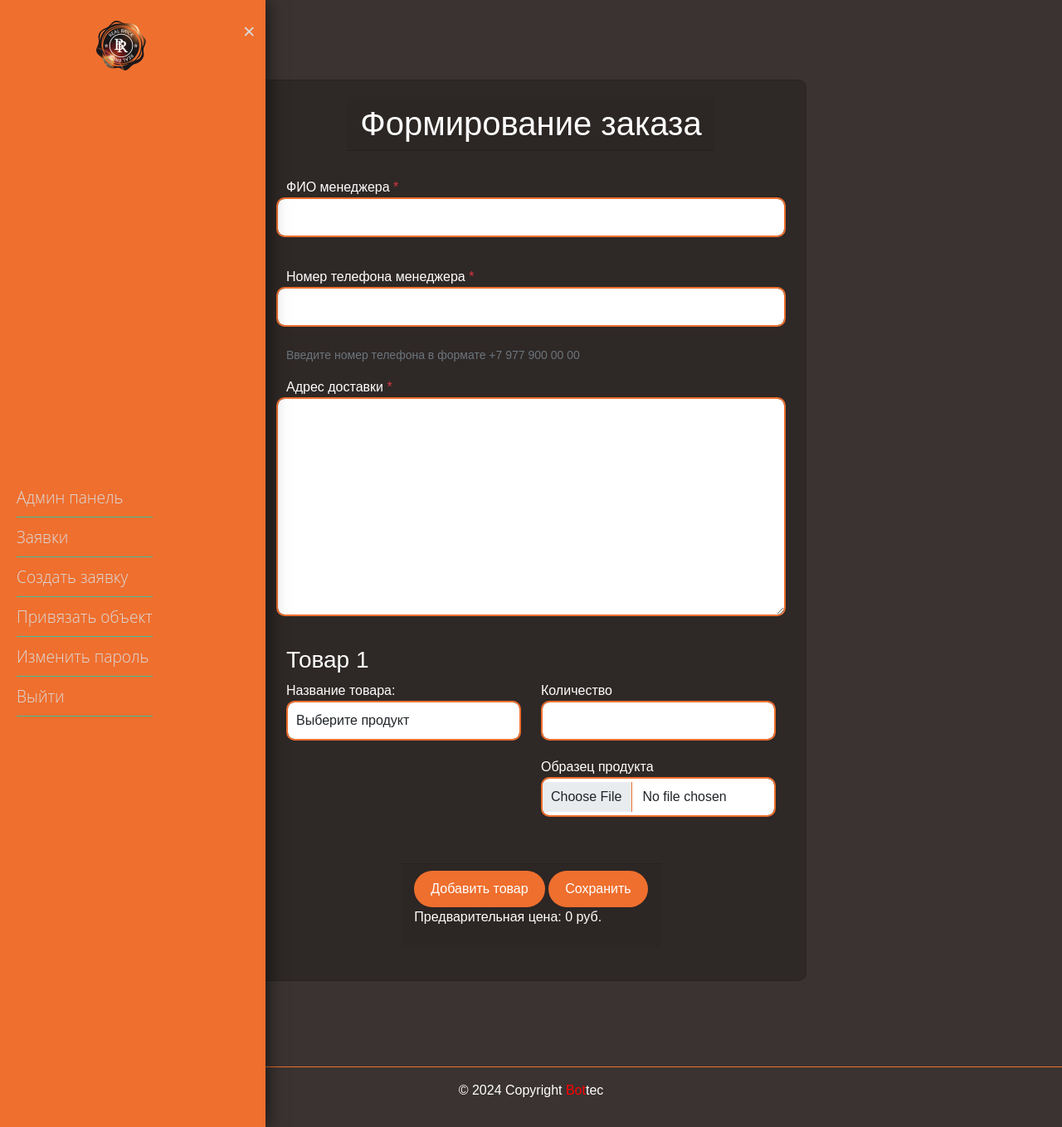
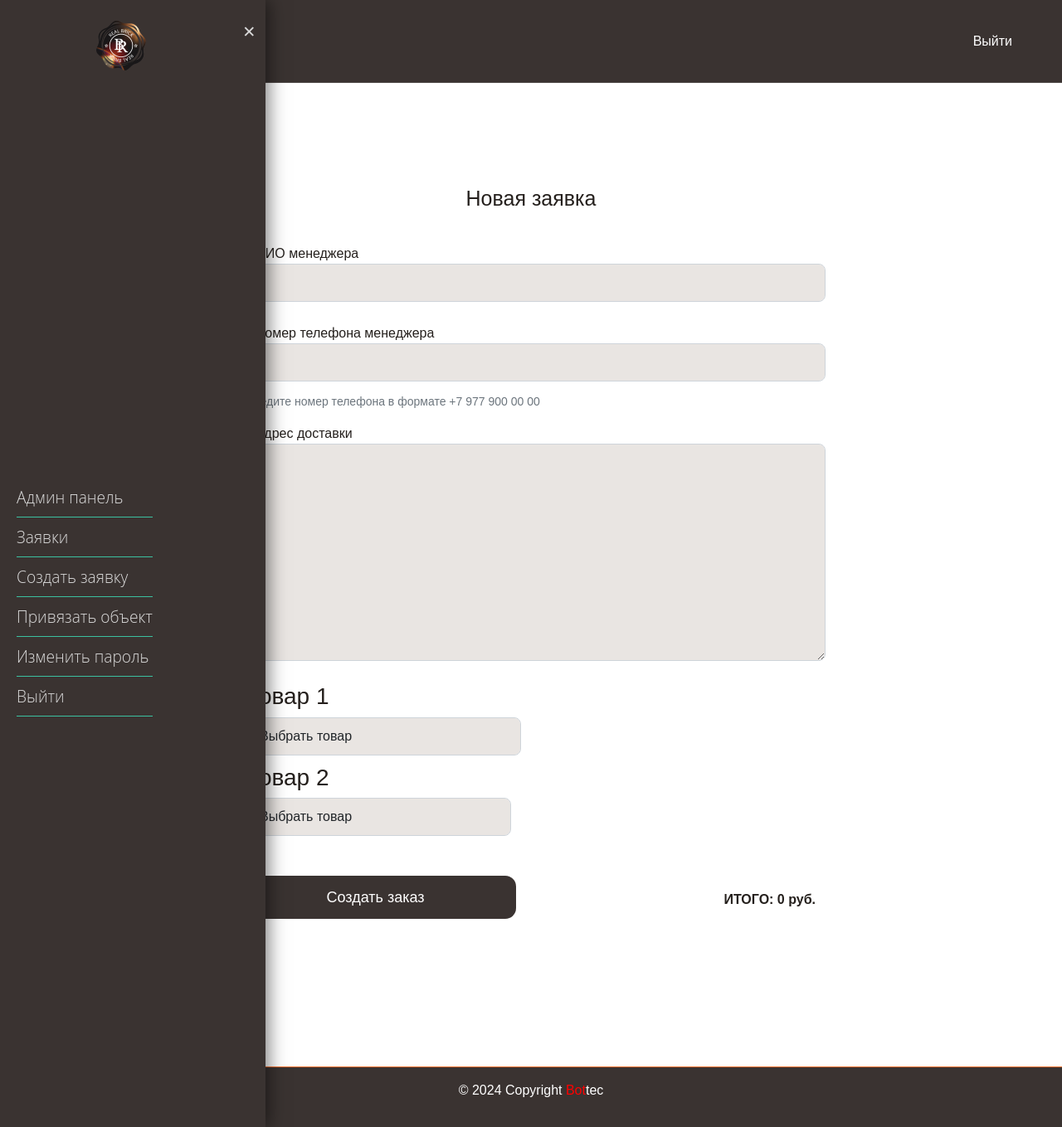
Before and after one commit to Di25/RequestHub, a Django app: page /create/ in a window 1280 px wide, after a click that opens the changed part. Shown: the whole page at 83% size. Run offline with Django 4.2, Linux system fonts and the light colour scheme; the visitor is signed in with stand-in values (Sample User, id 1); data that the repository does not hold is empty; some libraries are stand-ins or nearby versions.

Commit message:
Commit message

```diff
--- a/application/forms.py
+++ b/application/forms.py
@@ -1,7 +1,6 @@
 from django import forms
 from django.contrib.admin.widgets import AdminDateWidget
 from django.forms import inlineformset_factory, DateTimeInput, DateInput
-
 from application.models import Application, ApplicationProduct, Objects
 
 
@@ -9,6 +8,7 @@ class ApplicationForm(forms.ModelForm):
     class Meta:
         model = Application
         fields = ('full_name', 'phone_number', 'address')
+
 
 
 class ApplicationProductForm(forms.ModelForm):
@@ -32,6 +32,10 @@ class ObjectsForm(forms.ModelForm):
         widget=forms.DateInput(attrs={'type': 'date'}),
         label='Дата поставки'
     )
+
+    #from_email = forms.EmailField(required=True, widget=forms.TextInput(attrs={'placeholder':'yyhhjjj'}))
+
+
     full_address = forms.CharField(
         widget=forms.Textarea(),
         label='Полный адрес'
--- a/application/views.py
+++ b/application/views.py
@@ -56,7 +56,7 @@ def application_create(request):
     form = ApplicationForm()
     return render(request, 'application/create_application.html', {
         'form': form,
-        'title': 'Формирование заказа',
+        'title': 'Новая заявка',
         'products': ProductWarehouse.objects.all(),
     })
 
--- a/static/css/create_application.css
+++ b/static/css/create_application.css
@@ -32,18 +32,31 @@ body {
 }
 
 .main {
-    background: #3A3331;
+    background:#FFFFFF;
     flex: 1; /* Элемент <main> займет все доступное пространство */
     display: flex;
     flex-direction: column;
+
 }
 
 
 .h1 {
-    font-weight: 400;
-    font-size: 60px;
-    line-height: 70px;
+    font: inter;
+    font-weight: 500;
+    font-size: 25px;
+    line-height: 30.26px;
 }
+.card-header{
+    font: inter;
+    font-weight: 500;
+    font-size: 25px;
+    line-height: 30.26px;
+    color:rgba(37, 32, 29, 1);
+    background-color: #FFFFFF;
+    border:none;
+}
+
+
 
 .h2 {
     font-weight: 500;
@@ -57,51 +70,56 @@ body {
 }
 
 .main-content {
-    background-color: #2E2826; /* Темный фон для основного контента */
+    background-color: #FFFFFF; /* Светлый фон для основного контента */
     padding: 20px;
-    border-radius: 10px;
+    border:none;
+    color: rgba(37, 32, 29, 1);
+    font: inter;
 }
 
 .header, .footer {
-    background-color: #3A3331; /* Темный фон для заголовка и подвала */
+    background-color: rgba(58, 51, 49, 1); /* Темный фон для заголовка и подвала */
     color: #FFFFFF;
 }
+
 
 .form-container {
     display: flex;
     flex-direction: column;
     justify-content: center;
     align-items: center;
+
+
 }
 
 .input-field {
     width: 100%;
-    padding: 10px;
-    margin-bottom: 20px;
-    border-radius: 10px;
-    border: 2px solid #EF6F2E; /* Граница в стиле проекта */
+    background-color: rgba(233, 229, 226, 1);
+    padding: 10px 15px 10px 15px;
+    margin-bottom: 10px;
+    border-radius: 8px;
     outline: none !important;
 
 }
 
-.input-field:hover {
+/*.input-field:hover {
     border: 2px solid #EF6F2E;
     outline: none !important;
     box-shadow: none !important;
-}
-
+}*/
+/*
 .input-field:focus {
-    border: 2px solid #EF6F2E; /* Остаётся тем же */
+    border: 2px solid #EF6F2E; /* Остаётся тем же
     outline: none !important;
     box-shadow: none !important;
     appearance: none;
     -webkit-box-shadow: none !important;
     -moz-box-shadow: none !important;
-    -webkit-appearance: none; /* Это свойство отменяет стандартные стили для WebKit браузеров */
-    -moz-appearance: none; /* Это свойство отменяет стандартные стили для Mozilla браузеров */
+    -webkit-appearance: none;  Это свойство отменяет стандартные стили для WebKit браузеров
+    -moz-appearance: none; /* Это свойство отменяет стандартные стили для Mozilla браузеров
 
 }
-
+*/
 .btns-container {
     display: flex;
     gap: 1rem;
@@ -109,13 +127,43 @@ body {
 }
 
 .submit-btn {
-    background-color: #EF6F2E;
-    color: #FFFFFF;
+    background-color:rgba(58, 51, 49, 1);
+    color:rgba(255, 255, 255, 1);
+    font: inter;
+    font-weight: 500;
+    font-size: 18px;
+    line-height: 21.78px;
+    padding:15px, 274px, 15px, 274px;
     border: none;
-    padding: 10px 20px;
-    border-radius: 100px;
+    border-radius: 13px;
     cursor: pointer;
     text-decoration: none;
+    gap: 10px;
+
+
+}
+
+.password-1{
+    display: flex;
+    justify-content: center;
+    font: inter;
+    text-decoration: none;
+    color:rgba(11, 153, 255, 1);
+    font-size: 18px;
+    font-weight: normal;
+    line-height: 21.78px;
+}
+.create-an-order{
+    border: none;
+    background-color:rgba(58, 51, 49, 1);
+    font: inter;
+    width: 339px;
+    height: 52px;
+    font-weight: 500;
+    font-size: 18px;
+    line-height: 21.78px;
+    border-radius: 13px;
+    color:rgba(255, 255, 255, 1);
 }
 
 .submit-btn:hover {
@@ -124,6 +172,10 @@ body {
 }
 
 .policy-text {
-    color: rgba(255, 255, 255, 0.5); /* Полупрозрачный белый для текста политики */
+    color:rgba(255, 255, 255, 0.5); /* Полупрозрачный белый для текста политики */
     font-size: 14px;
 }
+.zvezda{
+    color: rgba(239, 111, 46, 1);
+
+}
--- a/static/css/header.css
+++ b/static/css/header.css
@@ -4,7 +4,7 @@
     height: 100px;
     top: 0;
     left: 0;
-    background: rgba(58, 51, 48, 0.9);
+    background: rgba(58, 51, 49, 1);
     backdrop-filter: blur(10px); /* Минимальная поддержка браузерами */
     border-bottom: 1px solid rgba(255, 255, 255, 0.12);
     padding: 0 40px; /* Добавьте отступы по бокам, если необходимо */
--- a/static/css/side_bar.css
+++ b/static/css/side_bar.css
@@ -23,10 +23,12 @@
     -moz-transition: left 0.3s;
     transition: left 0.3s;
     /* определяем цвет фона панели */
-    background: #EF6F2E;
+    background-color:rgba(58, 51, 49, 1)!important;
+
     /* поверх других элементов */
     z-index: 2000;
 }
+
 
 /**
  * Кнопка переключения панели
@@ -47,7 +49,7 @@
     */
     background: inherit;
     /* цвет текста */
-    color: #dadada;
+    color:#dadada;
     /* вид курсора */
     cursor: pointer;
     /* размер шрифта */
--- a/templates/application/bitrix_deal.html
+++ b/templates/application/bitrix_deal.html
@@ -37,9 +37,10 @@
                         {% for field in form %}
                             <div class="form-group row my-3">
                                 <label for="{{ field.id_for_label }}">
+                                    <span class="required text-danger">*</span>
                                     {{ field.label }}
                                     {% if field.field.required %}
-                                        <span class="required text-danger">*</span>
+
                                     {% endif %}
                                 </label>
                                 {{ field|addclass:'form-control input-field' }}
@@ -54,7 +55,7 @@
                             </div>
                         {% endfor %}
                         <div class="d-flex justify-content-end">
-                            <button type="submit" class="btn btn-primary submit-btn">
+                            <button style="width:586px;height:52px;" type="submit" class="btn btn-primary submit-btn">
                                 Добавить
                             </button>
                         </div>
--- a/templates/application/create_application.html
+++ b/templates/application/create_application.html
@@ -28,9 +28,10 @@
                         {% for field in form %}
                             <div class="form-group row my-3">
                                 <label for="{{ field.id_for_label }}">
+                                    <span class="required text-danger">*</span>
                                     {{ field.label }}
                                     {% if field.field.required %}
-                                        <span class="required text-danger">*</span>
+
                                     {% endif %}
                                 </label>
                                 {{ field|addclass:'form-control input-field' }}
@@ -51,9 +52,11 @@
                                 <div class="row">
                                     <div class="col-lg-6">
                                         <div class="form-group">
-                                            <label for="product_1">Название товара:</label>
+                                           <!-- <label for="product_1">Название товара:</label>-->
                                             <select name="product_1" id="product_1" class="form-control input-field" required>
-                                                <option value="">Выберите продукт</option>
+
+                                                <option value="">Выбрать товар</option>
+
                                                 {% for product in products %}
                                                     <option value="{{ product.id }}"
                                                             data-price="{{ product.product.price }}"
@@ -62,7 +65,25 @@
                                             </select>
                                         </div>
                                     </div>
+                                    <h3>Товар 2</h3>
+                                <img id="image-preview_1" src="" alt="" style="max-width: 30%; height: auto;  display: none;">
+                                <div class="row">
                                     <div class="col-lg-6">
+                                        <div class="form-group">
+                                           <!-- <label for="product_1">Название товара:</label>-->
+                                            <select name="product_1" id="product_1" class="form-control input-field" required>
+
+                                                <option value="">Выбрать товар</option>
+
+                                                {% for product in products %}
+                                                    <option value="{{ product.id }}"
+                                                            data-price="{{ product.product.price }}"
+                                                            data-image-url="{{ product.product.photo.url }}">{{ product }}</option>
+                                                {% endfor %}
+                                            </select>
+                                        </div>
+                                    </div>
+                                    <!--<div class="col-lg-6">
                                         <div class="form-group">
                                             <label for="number_1">Количество</label>
                                             <input type="number" name="number_1" id="number_1" class="form-control input-field"
@@ -70,15 +91,24 @@
                                         </div>
                                         <label for="image_1">Образец продукта</label>
                                         <input type="file" name="image_1" id="image_1" class="form-control input-field" accept=".jpg,.png" required>
-                                    </div>
+                                    </div>-->
                                 </div>
                             </div>
                         </div>
                     </div>
-                    <div class="card-footer text-right">
-                        <button type="submit" class="btn btn-primary add-product submit-btn">Добавить товар</button>
-                        <button type="submit" class="btn btn-success float-right submit-btn">Сохранить</button>
-                        <p>Предварительная цена: <span id="total-price">0 руб.</span></p>
+                    <div style="width:686px;height:116px;"><!--class="card-footer text-right"-->
+                       <!-- <button type="submit" class="btn btn-primary add-product submit-btn">Добавить товар</button> -->
+                        <button style="margin-top:18px;margin-left:-14px;border: none;
+    background-color:rgba(58, 51, 49, 1);
+    font: inter;
+    width: 339px;
+    height: 52px;
+    font-weight: 500;
+    font-size: 18px;
+    line-height: 21.78px;
+    border-radius: 13px;
+    color:rgba(255, 255, 255, 1);"type="submit" class="create-an-order">Создать заказ</button><!-- btn btn-success float-right! -->
+                        <p style="float:right;margin-top:35px;"><b>ИТОГО: <span id="total-price">0 руб.</b></span></p>
                     </div>
                 </div>
             </form>
--- a/templates/base.html
+++ b/templates/base.html
@@ -17,8 +17,9 @@
     {% if user.is_authenticated %}
     <aside>{% include 'includes/side-bar.html' %}</aside>
     {% else%}
+
+    {% endif %}
     <header>{% include 'includes/header.html' %}</header>
-    {% endif %}
 <main class="main">
     <div class="container py-5 app">
         {% block content %} {% endblock %}
--- a/templates/includes/header.html
+++ b/templates/includes/header.html
@@ -20,7 +20,7 @@
                     {% else %}
                         <li class="nav-item rounded">
                             <a class="nav-link" href="{% url 'users:login' %}">
-                                Войти
+                                Авторизация
                             </a>
                         </li>
                         <li class="nav-item rounded">
--- a/templates/includes/side-bar.html
+++ b/templates/includes/side-bar.html
@@ -3,7 +3,7 @@
     <link rel="stylesheet" href="{% static 'css/side_bar.css' %}">
 </head>
 <input type="checkbox" id="nav-toggle" hidden>
-<nav class="nav">
+<nav style="background:rgba(58, 51, 49, 1);" class="nav">
     <label for="nav-toggle" class="nav-toggle" onclick></label>
     <h2 class="logo">
         <a  href="{% url 'application:index' %}"><img src="{% static 'img/logo.png' %}" alt="Logo" style="height: 60px;">
--- a/templates/users/password_reset_confirm.html
+++ b/templates/users/password_reset_confirm.html
@@ -8,7 +8,7 @@
         <div class="col-md-8 p-5">
             <div class="card">
                 <div class="card-header">
-                    Войти на сайт
+                    Авторизация
                 </div>
                 <div class="card-body">
                     {% if form.errors %}
--- a/users/forms.py
+++ b/users/forms.py
@@ -1,7 +1,5 @@
 from django.contrib.auth.forms import UserCreationForm
-
 from users.models import CustomUser
-
 
 class CustomUserCreationForm(UserCreationForm):
     class Meta(UserCreationForm.Meta):
```
Also changed, not shown: application/models.py (+6 -6 lines), templates/users/login.html (+54 -41 lines), templates/users/password_change_form.html (+8 -6 lines), templates/users/signup.html (+5 -4 lines), users/models.py (+6 -3 lines).
